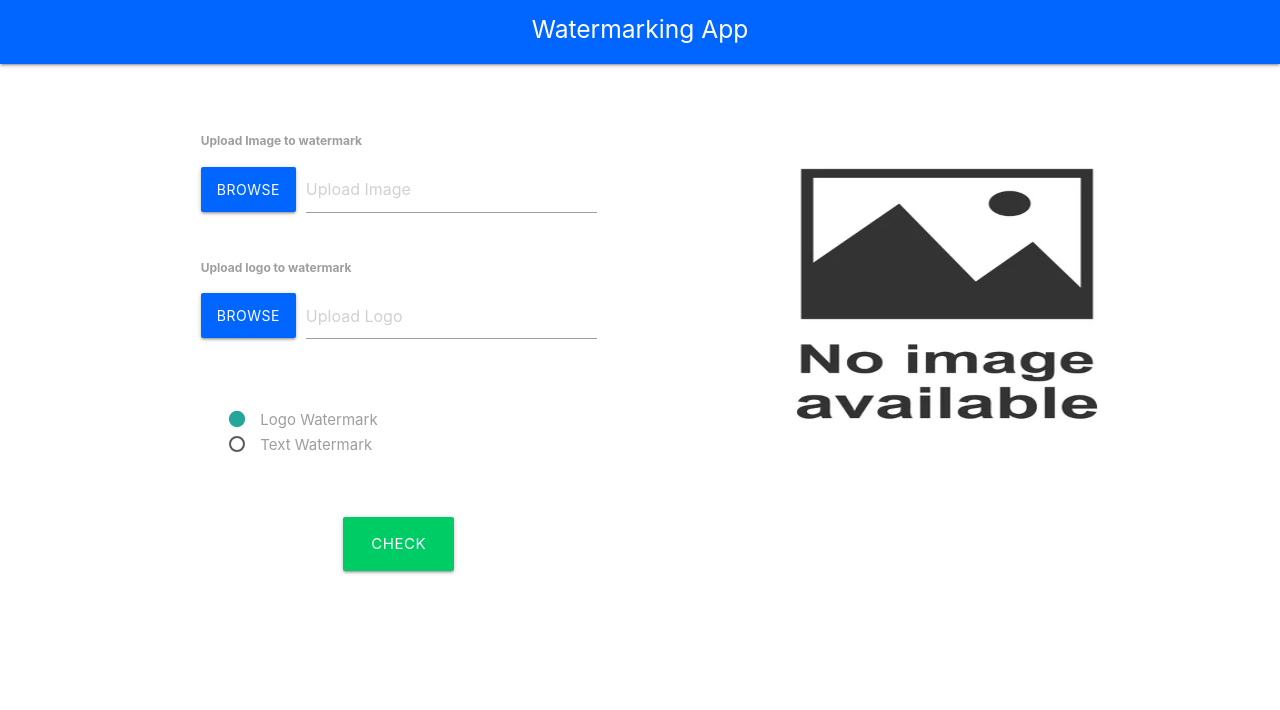
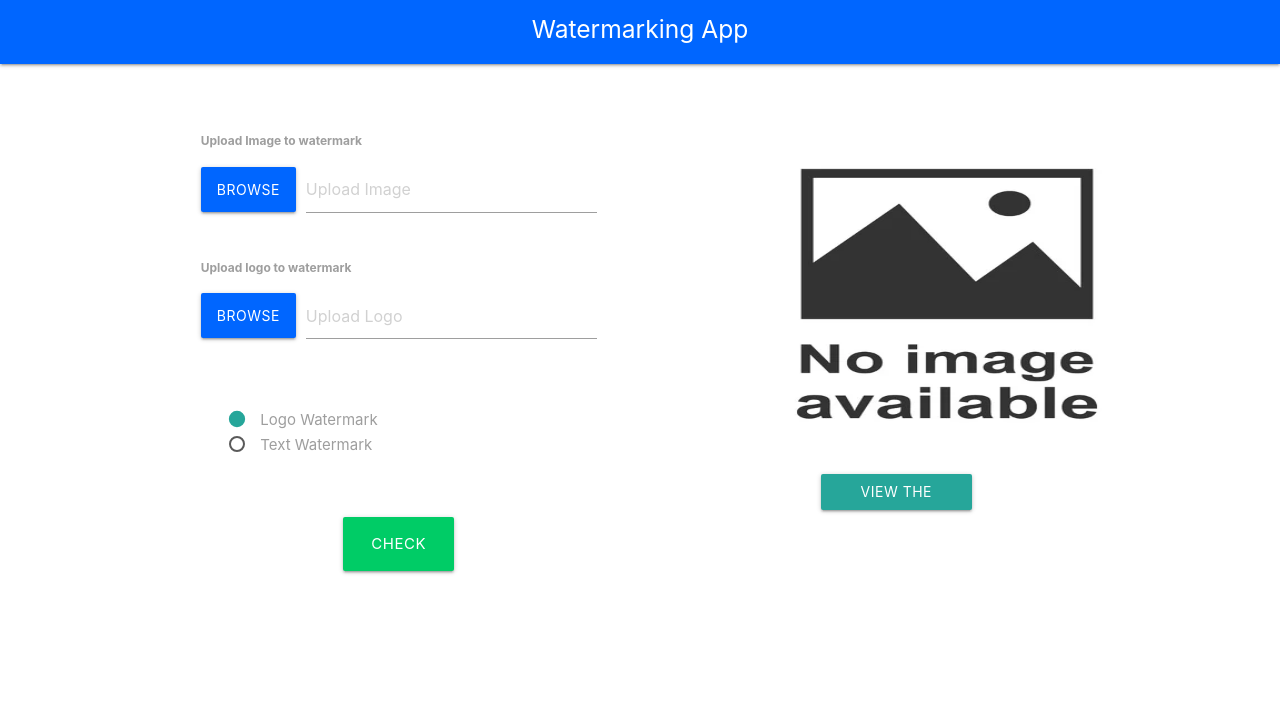
Before and after one commit to asifmustafa87/Watermarking-Images-Using-Flask-App, a Flask app: page / in a window 1280 px wide. Shown: the top 710 px of the page. Run offline with Flask 2, Linux system fonts and the light colour scheme; some libraries are stand-ins or nearby versions.

Commit message:
Viewing the image

```diff
--- a/app.py
+++ b/app.py
@@ -1,7 +1,7 @@
 """Main File to run the whole function"""
 # Important imports
 import os
-from flask import Flask, request, render_template
+from flask import Flask, request, render_template, send_file, send_from_directory, current_app
 import cv2
 import numpy as np
 from PIL import Image
@@ -71,7 +71,19 @@ def index():
             full_filename = "uploads/image1.png"
             return render_template("index.html", full_filename=full_filename)
 
+# Viewing the image
+@app.route('/static/<full_filename>', methods=['GET', 'POST'])
+def download():
+    if request.method == "POST":
+        option = request.form["options"]
+        if option == "logo_watermark":
+            full_filename = "image.png"
+        elif option == "text_mark":
+            full_filename = "image1.png"
+        else:
+            return render_template("index.html")
+    return send_file(full_filename, as_attachment=True)
 
-# Main function
+
 if __name__ == "__main__":
     app.run(debug=True)
--- a/templates/index.html
+++ b/templates/index.html
@@ -87,9 +87,19 @@
               </div>
             </div>
 
+
+            <div class="input-field col s3">
+        <div style="padding-top: 380px; padding-right: 50px">
+            <a class="btn btn-success" href="{{url_for('download', full_filename=full_filename)}}">View The Image</a>
+        </div>
+    </div>
+    <script src="https://cdn.jsdelivr.net/npm/bootstrap@5.0.2/dist/js/bootstrap.bundle.min.js" integrity="sha384-MrcW6ZMFYlzcLA8Nl+NtUVF0sA7MsXsP1UyJoMp4YLEuNSfAP+JcXn/tWtIaxVXM" crossorigin="anonymous"></script>
+
           </div>
         </form>
+
       </div>
+
     </div>
   </div>
 
```
Also changed, not shown: static/uploads/image.png (deleted), static/uploads/image1.png (deleted).
